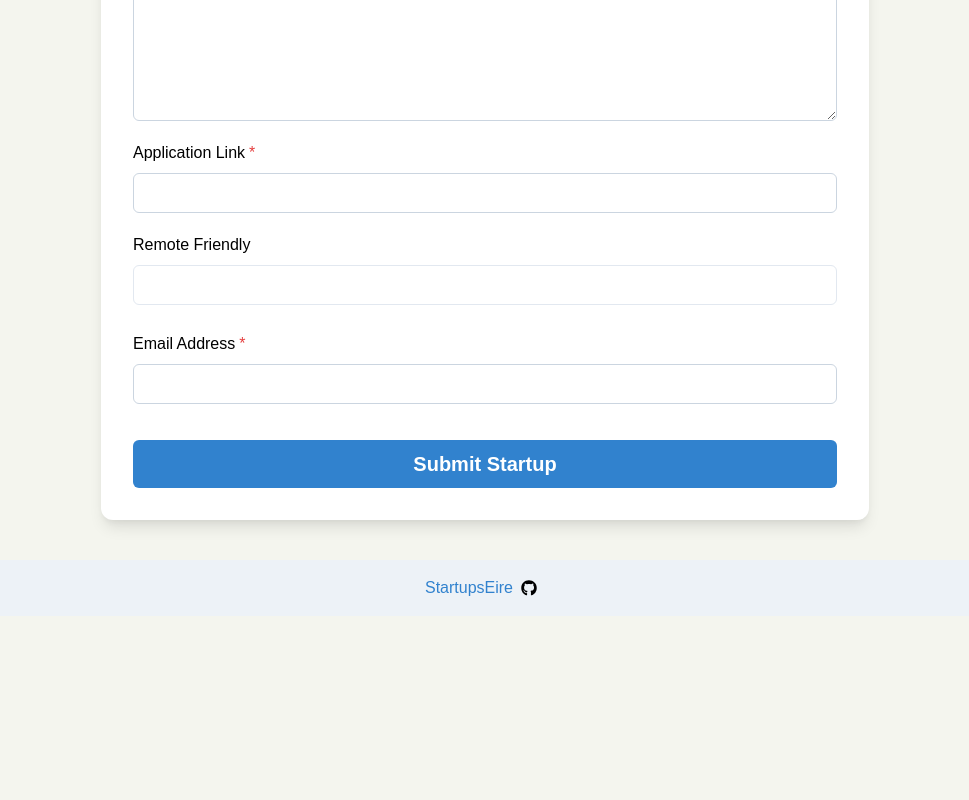
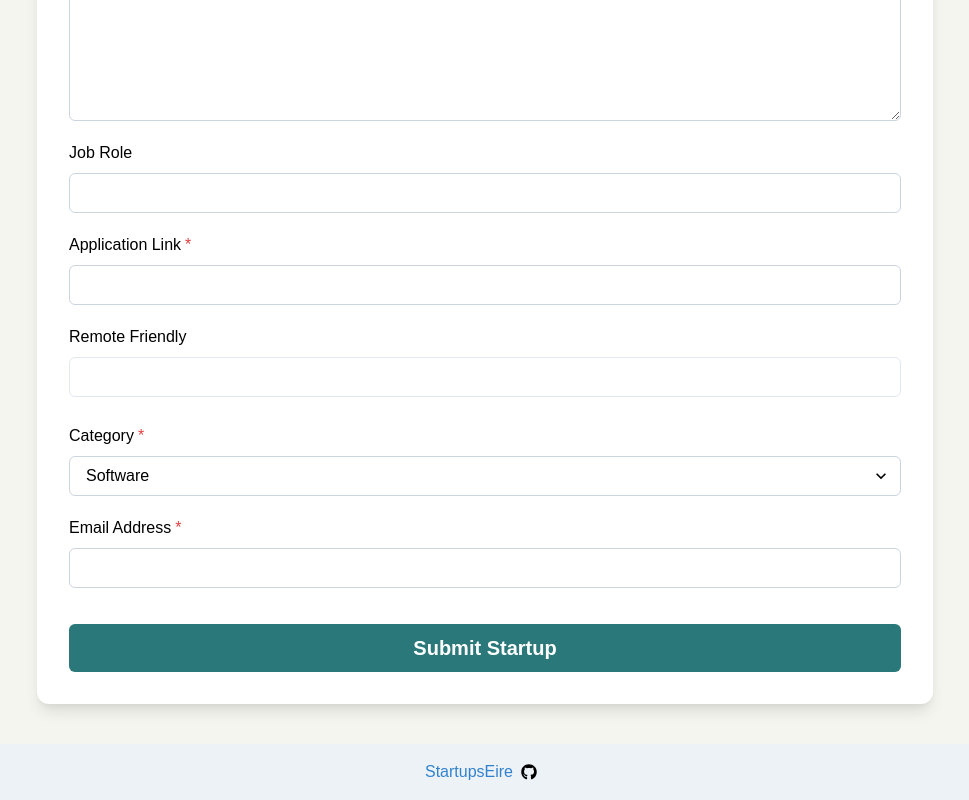
Before and after one commit to evangordo/startups_eire, a Next.js app: page /uploadStartup in a window 1280 px wide. Shown: the part 865-1665 px from the top of the page, without its empty margins (155-1124 px from the left). Before the commit the page ends 1481 px from the top, so only its background shows below. Built offline with nearby package versions, Linux system fonts and the light colour scheme; a web font is replaced by a local one.

Commit message:
imrpove form

```diff
--- a/src/app/components/form.tsx
+++ b/src/app/components/form.tsx
@@ -28,6 +28,7 @@ const StartupForm = () => {
     twitter: "",
     jobDescription: "",
     applicationLink: "",
+    jobRole: "",
     remoteFriendly: false,
     email: "",
   });
@@ -76,7 +77,7 @@ const StartupForm = () => {
         bg={"white"}
         rounded={"xl"}
         p={{ base: 4, sm: 6, md: 8 }}
-        maxW={{ base: "90vw", sm: "80vw", md: "70vw", lg: "60vw" }}
+        // maxW={{ base: "90vw", sm: "80vw", md: "90vw", lg: "90vw" }}
         mx="auto"
         w="full"
         boxShadow="lg"
@@ -109,7 +110,7 @@ const StartupForm = () => {
                   </Button>
                 </Flex>
               </FormControl>
-              <FormControl isRequired flex="1">
+              <FormControl mt={8} isRequired flex="1">
                 <FormLabel color="black" htmlFor="companyName" fontSize="md">
                   Company Name
                 </FormLabel>
@@ -156,7 +157,20 @@ const StartupForm = () => {
                 minH="200px"
               />
             </FormControl>
-
+            <FormControl>
+              <FormLabel color="black" htmlFor="jobRole" fontSize="md">
+                Job Role
+              </FormLabel>
+              <Input
+                borderWidth="1px"
+                borderColor="gray.300"
+                bg="white"
+                color="black"
+                name="jobRole"
+                value={formData.jobRole}
+                onChange={handleChange}
+              />
+            </FormControl>
             <FormControl isRequired>
               <FormLabel color="black" htmlFor="applicationLink" fontSize="md">
                 Application Link
@@ -184,6 +198,34 @@ const StartupForm = () => {
                 onChange={handleChange}
               />
             </FormControl>
+            <FormControl isRequired>
+              <FormLabel color="black" htmlFor="category" fontSize="md">
+                Category
+              </FormLabel>
+              <Select
+                borderWidth="1px"
+                borderColor="gray.300"
+                bg="white"
+                color="black"
+                name="category"
+                value={formData.category}
+                onChange={handleChange}
+              >
+                <option value="Software">Software</option>
+
+                <option value="Hardware">Hardware</option>
+                <option value="AI">AI</option>
+                <option value="SAAS">SAAS</option>
+                <option value="Gaming">Gaming</option>
+                <option value="Education">Education</option>
+                <option value="Fintech">Fintech</option>
+                <option value="HealthTech">HealthTech</option>
+                <option value="EdTech">EdTech</option>
+                <option value="Security">Security</option>
+                <option value="Crypto">Crypto</option>
+                <option value="Other">Other</option>
+              </Select>
+            </FormControl>
 
             <FormControl isRequired>
               <FormLabel color="black" htmlFor="email" fontSize="md">
@@ -203,8 +245,9 @@ const StartupForm = () => {
 
             <Button
               type="submit"
-              colorScheme="blue"
+              bg="#2a7879"
               size="lg"
+              color="white"
               width="full"
               mt={4}
               py={6}
--- a/src/app/uploadStartup/page.tsx
+++ b/src/app/uploadStartup/page.tsx
@@ -20,7 +20,7 @@ const UploadStartup = () => {
   return (
     <Box position={"relative"} minH="100vh" py={10}>
       <Container
-        maxW="7xl"
+        maxW="8xl"
         mx="auto"
         px={{ base: 4, sm: 6, lg: 8 }}
         display="flex"
```
